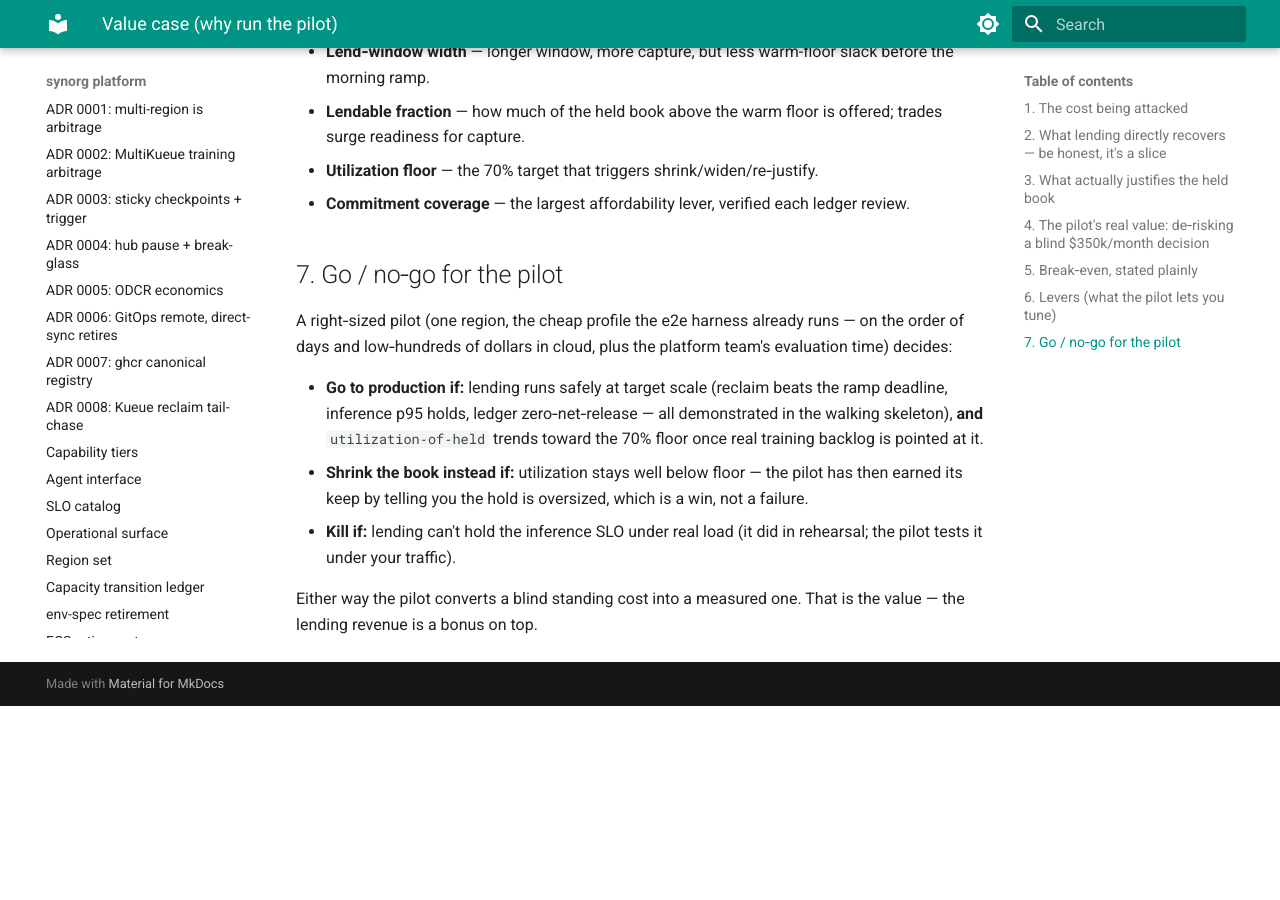
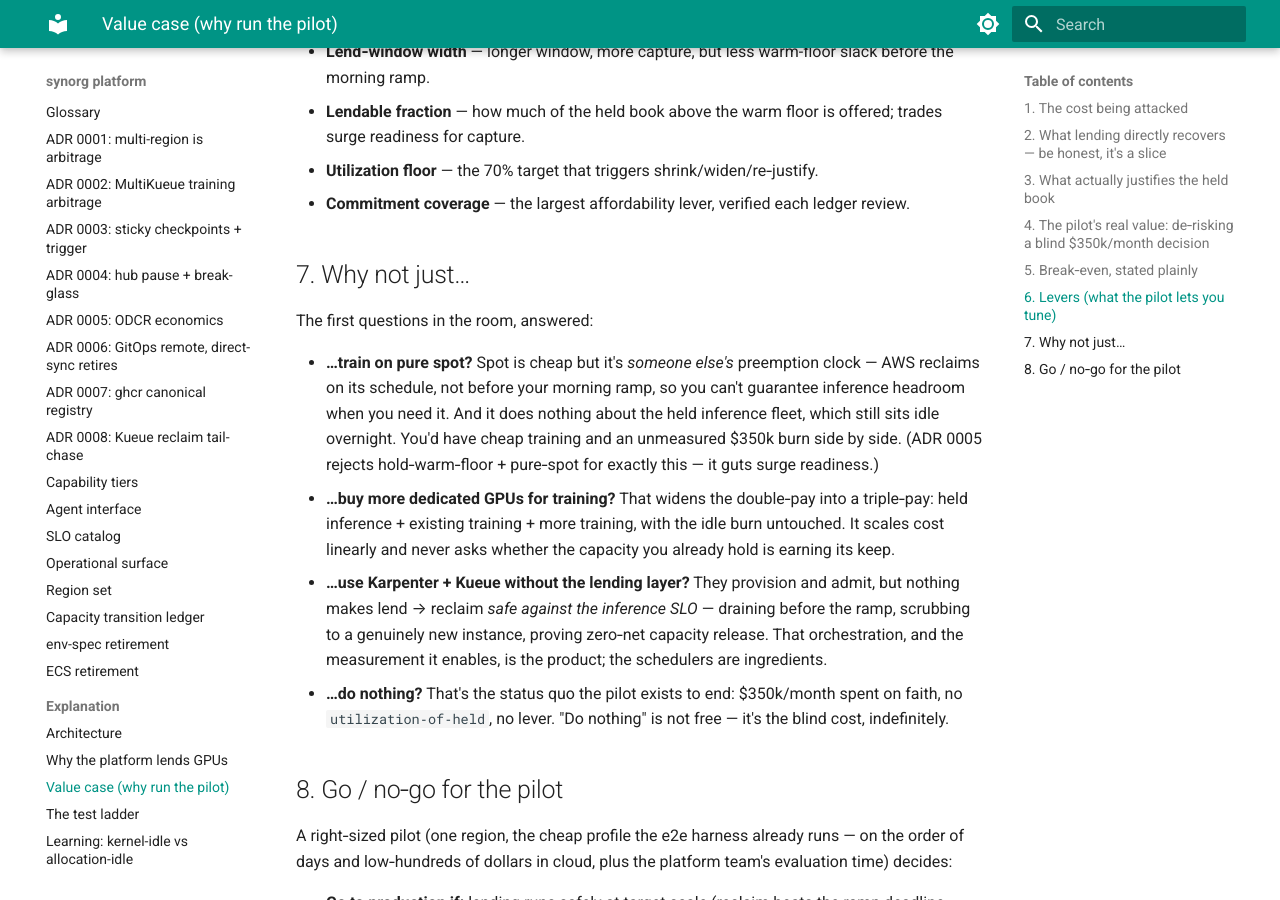
Before and after one commit to nycterent/synorg, an MkDocs documentation site: the page built from docs/value-case.md, in a window 1280 px wide and 900 px high, scrolled down 2375 px. Built offline with MkDocs 1.6.1 and Material for MkDocs 9.7.7, drawn with Linux system fonts in a browser that asks for light colours; before the commit the page ends 3081 px from its top, so only the background shows below that.

Commit message:
docs(value): answer 'why not just...' inline — spot, buy-more, schedulers-only, do-nothing
Pre-empts the first challenge a Head of Platform raises: pure spot (their
preemption clock, not yours; idle burn untouched), buy-more (widens
double-pay to triple), Karpenter+Kueue alone (no SLO-safe lend/reclaim —
that orchestration is the product), do-nothing (the blind $350k is the
status quo the pilot ends). Renumbered go/no-go to §8.

```diff
--- a/docs/value-case.md
+++ b/docs/value-case.md
@@ -98,7 +98,30 @@
 - **Commitment coverage** — the largest affordability lever, verified each ledger
   review.
 
-## 7. Go / no‑go for the pilot
+## 7. Why not just…
+
+The first questions in the room, answered:
+
+- **…train on pure spot?** Spot is cheap but it's *someone else's* preemption
+  clock — AWS reclaims on its schedule, not before your morning ramp, so you
+  can't guarantee inference headroom when you need it. And it does nothing about
+  the held inference fleet, which still sits idle overnight. You'd have cheap
+  training and an unmeasured $350k burn side by side. (ADR 0005 rejects
+  hold‑warm‑floor + pure‑spot for exactly this — it guts surge readiness.)
+- **…buy more dedicated GPUs for training?** That widens the double‑pay into a
+  triple‑pay: held inference + existing training + more training, with the idle
+  burn untouched. It scales cost linearly and never asks whether the capacity you
+  already hold is earning its keep.
+- **…use Karpenter + Kueue without the lending layer?** They provision and admit,
+  but nothing makes lend → reclaim *safe against the inference SLO* — draining
+  before the ramp, scrubbing to a genuinely new instance, proving zero‑net
+  capacity release. That orchestration, and the measurement it enables, is the
+  product; the schedulers are ingredients.
+- **…do nothing?** That's the status quo the pilot exists to end: $350k/month
+  spent on faith, no `utilization‑of‑held`, no lever. "Do nothing" is not free —
+  it's the blind cost, indefinitely.
+
+## 8. Go / no‑go for the pilot
 
 A right‑sized pilot (one region, the cheap profile the e2e harness already runs —
 on the order of days and low‑hundreds of dollars in cloud, plus the platform
```
